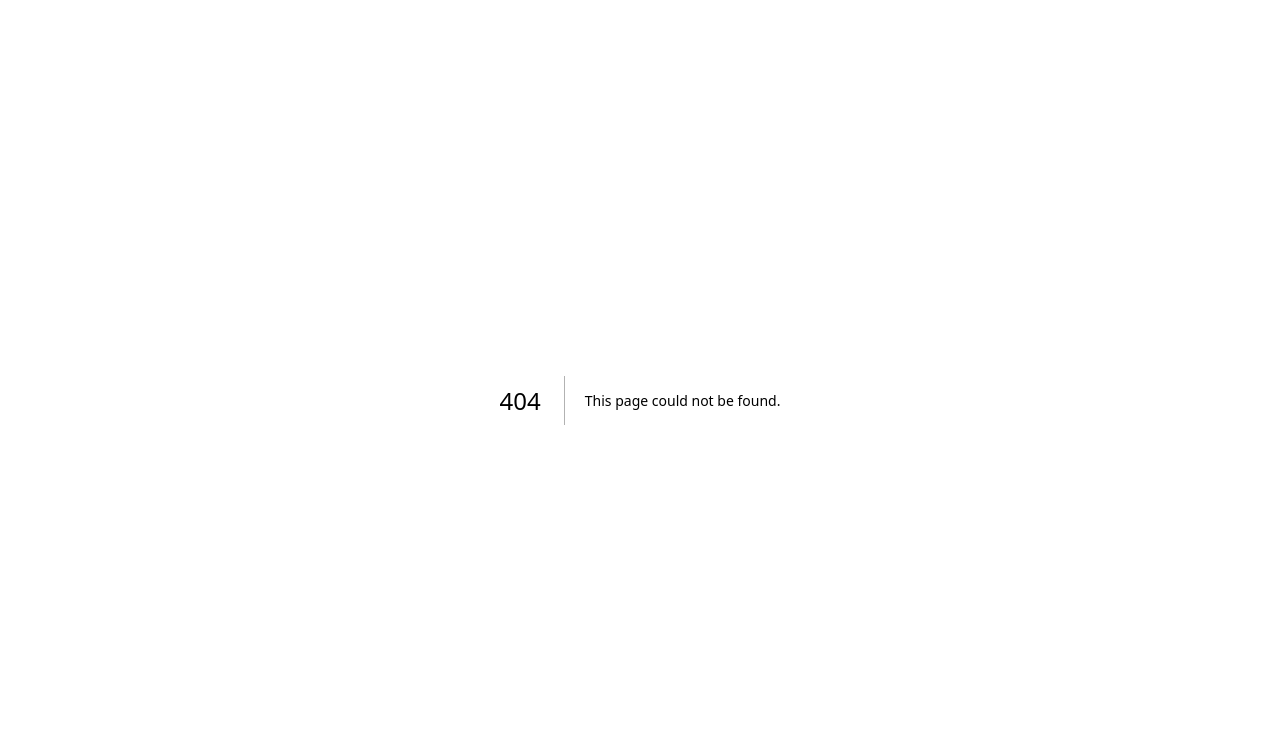
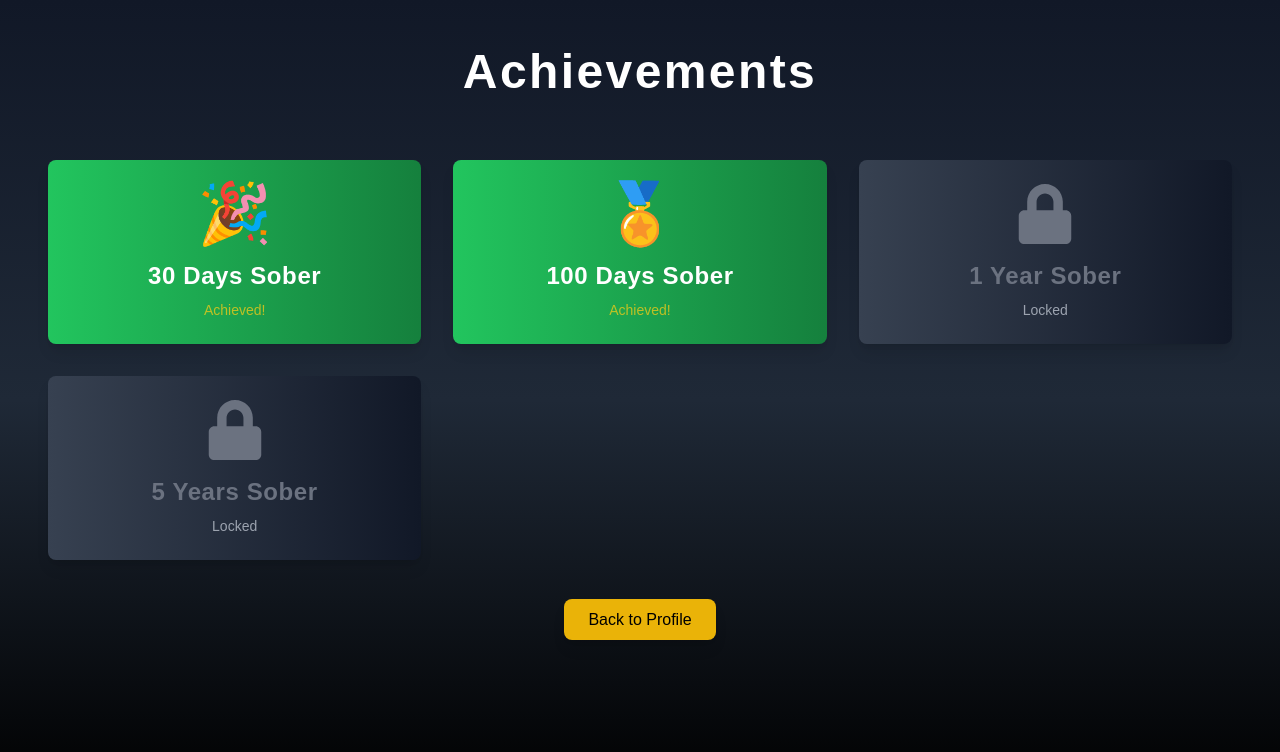
Before and after one commit to evanwilliamson94/sober-social, a Next.js app: page /achievements in a window 1280 px wide. Before the commit this address had no page. Shown: the top 752 px of the page. Built offline with nearby package versions, Linux system fonts and the light colour scheme.

Commit message:
achievement page

```diff
--- /dev/null
+++ b/src/pages/achievements.tsx
@@ -0,0 +1,77 @@
+import React from "react";
+import { FaLock } from "react-icons/fa"; // Icon for locked achievements
+
+const achievements = [
+  { title: "30 Days Sober", achieved: true, icon: "🎉" },
+  { title: "100 Days Sober", achieved: true, icon: "🏅" },
+  { title: "1 Year Sober", achieved: false, icon: "🎖️" },
+  { title: "5 Years Sober", achieved: false, icon: "🏆" },
+];
+
+const AchievementsPage: React.FC = () => {
+  return (
+    <div className="min-h-screen bg-gradient-to-b from-gray-900 via-gray-800 to-black text-white p-8 lg:p-12">
+      <div className="container mx-auto space-y-12">
+
+        {/* Page Header */}
+        <h1 className="text-5xl font-bold text-center mb-10 lg:mb-16 tracking-wider">
+          Achievements
+        </h1>
+
+        {/* Achievements Grid */}
+        <div className="grid grid-cols-1 sm:grid-cols-2 lg:grid-cols-3 gap-8">
+          {achievements.map((achievement, index) => (
+            <div
+              key={index}
+              className={`relative p-6 rounded-lg shadow-lg bg-gradient-to-r ${
+                achievement.achieved
+                  ? "from-green-500 to-green-700 hover:from-green-600 hover:to-green-800"
+                  : "from-gray-700 to-gray-900"
+              } transition-all duration-500 transform hover:scale-105 flex flex-col items-center justify-center text-center`}
+            >
+              {/* Achievement Icon */}
+              <div className="text-6xl mb-4">
+                {achievement.achieved ? achievement.icon : <FaLock className="text-gray-500" />}
+              </div>
+
+              {/* Achievement Title */}
+              <h3 className={`text-2xl font-semibold tracking-wide ${
+                achievement.achieved ? "text-white" : "text-gray-500"
+              }`}>
+                {achievement.title}
+              </h3>
+
+              {/* Achievement Status */}
+              <p className={`text-sm mt-2 ${
+                achievement.achieved ? "text-yellow-400 animate-pulse" : "text-gray-400"
+              }`}>
+                {achievement.achieved ? "Achieved!" : "Locked"}
+              </p>
+
+              {/* Locked Overlay */}
+              {!achievement.achieved && (
+                <div className="absolute inset-0 bg-black/70 flex justify-center items-center rounded-lg opacity-0 hover:opacity-100 transition-opacity duration-500">
+                  <button className="bg-white text-black px-6 py-3 rounded-lg shadow-lg hover:bg-gray-100 transition duration-300">
+                    Keep Going to Unlock
+                  </button>
+                </div>
+              )}
+            </div>
+          ))}
+        </div>
+
+        {/* Back to Profile Button */}
+        <div className="text-center mt-12">
+          <a
+            href="/profile"
+            className="bg-yellow-500 text-black px-6 py-3 rounded-lg shadow-lg hover:bg-yellow-400 transition-all duration-300 hover:scale-105"
+          >
+            Back to Profile
+          </a>
+        </div>
+      </div>
+    </div>
+  );
+};
+
+export default AchievementsPage;
```
